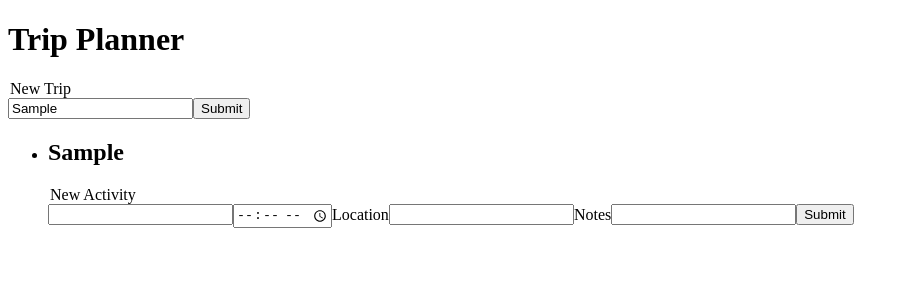
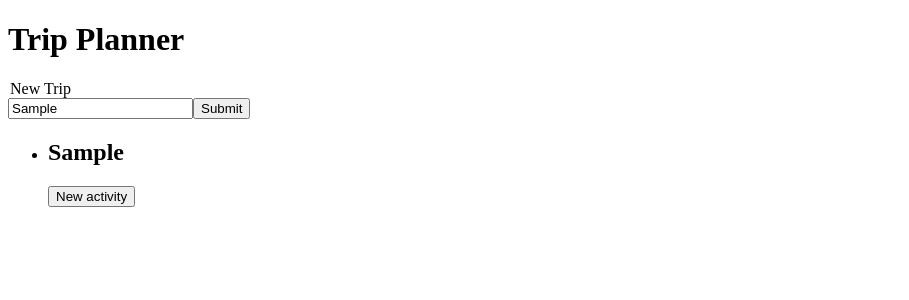
Before and after one commit to hametm/character-tracker, a React (Create React App) app: page / in a window 1280 px wide. Both pictures are taken after typing "Sample" into the empty fields and a click on the button "Submit". Shown: the top 300 px of the page, without its empty margins (0-909 px from the left). Built offline with nearby package versions, Linux system fonts and the light colour scheme.

Commit message:
Show and hide activity form when applicable

```diff
--- a/src/App.js
+++ b/src/App.js
@@ -10,7 +10,7 @@ function App() {
         setTripList(tripList.concat(trip));
     }
 
-    const displayTrips = tripList.map(trip => {
+    const showTrips = tripList.map(trip => {
             return (
                 <ul key={uniqid()}>
                     <li><Trip name={trip} /></li>
@@ -22,7 +22,7 @@ function App() {
       <div className="App">
         <h1>Trip Planner</h1>
         <TripForm addTrip={addTrip} />
-        {displayTrips}
+        {showTrips}
       </div>
     );
 }
--- a/src/components/EditActivity.js
+++ b/src/components/EditActivity.js
@@ -1,10 +1,10 @@
 import React, { useState } from "react";
 
 function EditActivity(props) {
-    const [name, setName] = useState("");
-    const [time, setTime] = useState("");
-    const [location, setLocation] = useState("");
-    const [notes, setNotes] = useState("");
+    const [name, setName] = useState(props.name);
+    const [time, setTime] = useState(props.time);
+    const [location, setLocation] = useState(props.location);
+    const [notes, setNotes] = useState(props.notes);
 
     const handleNameChange = (e) => {
         setName(e.target.value);
@@ -31,13 +31,13 @@ function EditActivity(props) {
         <form action="">
             <legend>Edit Activity</legend>
             <label htmlFor="activityName"></label>
-            <input type="text" id="activityName" onChange={handleNameChange} placeholder={props.name} />
+            <input type="text" id="activityName" onChange={handleNameChange} value={name} />
             <label htmlFor="time"></label>
-            <input type="time" id="time" onChange={handleTimeChange} placeholder={props.time} />
+            <input type="time" id="time" onChange={handleTimeChange} value={time} />
             <label htmlFor="location">Location</label>
-            <input type="text" id="location" onChange={handleLocationChange} placeholder={props.location}  />
+            <input type="text" id="location" onChange={handleLocationChange} value={location}  />
             <label htmlFor="notes">Notes</label>
-            <input type="text" id="notes" onChange={handleNotesChange} placeholder={props.notes} />
+            <input type="text" id="notes" onChange={handleNotesChange} value={notes} />
             <button id="submit" onClick={buttonClick}>Submit</button>
         </form>
       );
--- a/src/components/Trip.js
+++ b/src/components/Trip.js
@@ -7,6 +7,7 @@ import uniqid from "uniqid";
 function Trip(props) {
 
     const [activityList, setActivityList] = useState([]);
+    const [show, setShow] = useState(0);
 
     const addActivity = (name, time, location, notes) => {
         let newActivity = {
@@ -16,6 +17,7 @@ function Trip(props) {
             notes: notes,
         };
         setActivityList(activityList.concat(newActivity));
+        setShow(0);
     }
 
     const showActivities = activityList.map(activity => {
@@ -33,10 +35,22 @@ function Trip(props) {
         );
     });
 
+    const showActivityForm = () => {
+        if (show === 1) {
+            return (
+                <ActivityForm addActivity={addActivity} />
+            );
+        }
+        if (show === 0) {
+            return;
+        }
+    }
+
     return (
         <div>
             <h2>{props.name}</h2>
-            <ActivityForm addActivity={addActivity} />
+            <button onClick={() => setShow(1)}>New activity</button>
+            {showActivityForm()}
             {showActivities}
         </div>
     );
```
